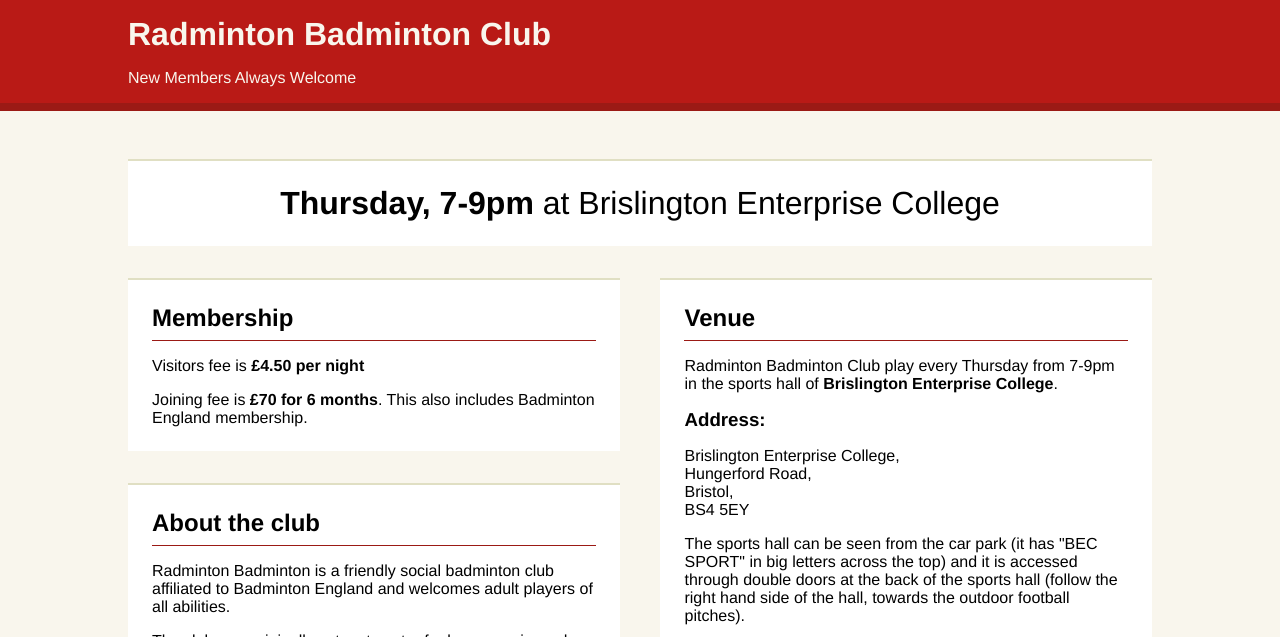
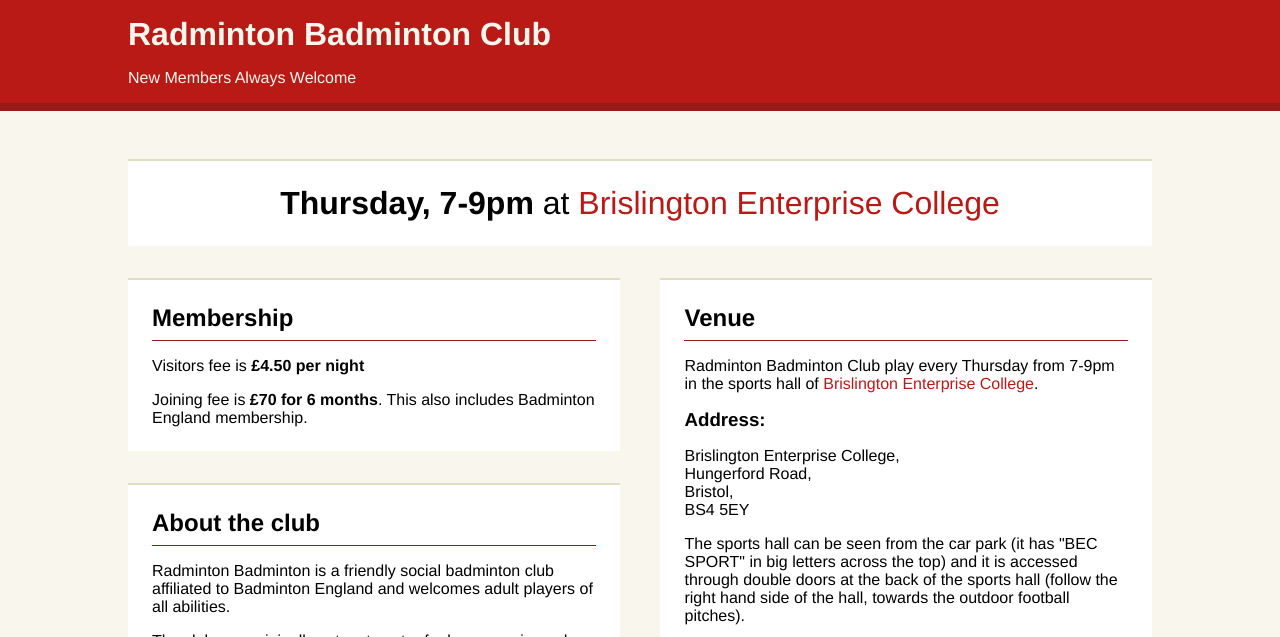
Before and after one commit to radminton/radminton, a Jekyll site: the page built from index.html, in a window 1280 px wide and 900 px high, cut to the strip 0-637 px from the top of the window. Built offline with Jekyll 4.4.1, drawn with Linux system fonts in a browser that asks for light colours; Markdown is read by kramdown in place of the engine named in the settings.

Commit message:
Added link to BEC and internal link to venue + some ID's for referencing.

```diff
--- a/index.html
+++ b/index.html
@@ -4,10 +4,10 @@
 
 <div class="group">
   <p class="lead box">
-    <strong>Thursday, 7-9pm</strong> at Brislington Enterprise College
+    <strong>Thursday, 7-9pm</strong> at <a href="#venue">Brislington Enterprise College</a>
   </p>
 
-  <section class="section section--left box">
+  <section id="membership" class="section section--left box">
     <h2>Membership</h2>
 
     <p>
@@ -20,11 +20,11 @@
     </p>
   </section>
 
-  <section class="section section--right box">
+  <section id="venue" class="section section--right box">
     <h2>Venue</h2>
 
     <p>
-      {{ site.name }} play every Thursday from 7-9pm in the sports hall of <strong>Brislington Enterprise College</strong>.
+      {{ site.name }} play every Thursday from 7-9pm in the sports hall of <a href="http://www.because.org.uk">Brislington Enterprise College</a>.
     </p>
 
     <h3>Address:</h3>
@@ -49,7 +49,7 @@
     </p>
   </section>
 
-  <section class="section section--left box">
+  <section id="about" class="section section--left box">
     <h2>About the club</h2>
 
     <p>
@@ -65,7 +65,7 @@
     </p>
   </section>
 
-  <section class="section section--left box">
+  <section id="league" class="section section--left box">
     <h2>League</h2>
 
     <p>
@@ -79,7 +79,7 @@
     </p>
   </section>
 
-  <section class="section section--right box">
+  <section id="contact" class="section section--right box">
     <h2>Get in touch</h2>
 
     <p>Contact information for {{ site.name }}</p>
@@ -92,7 +92,7 @@
 </div>
 
 <div class="group">
-  <section class="photos">
+  <section id="photos" class="photos">
     <h2>Club photos</h2>
 
     <ul class="list list--photos">
```
